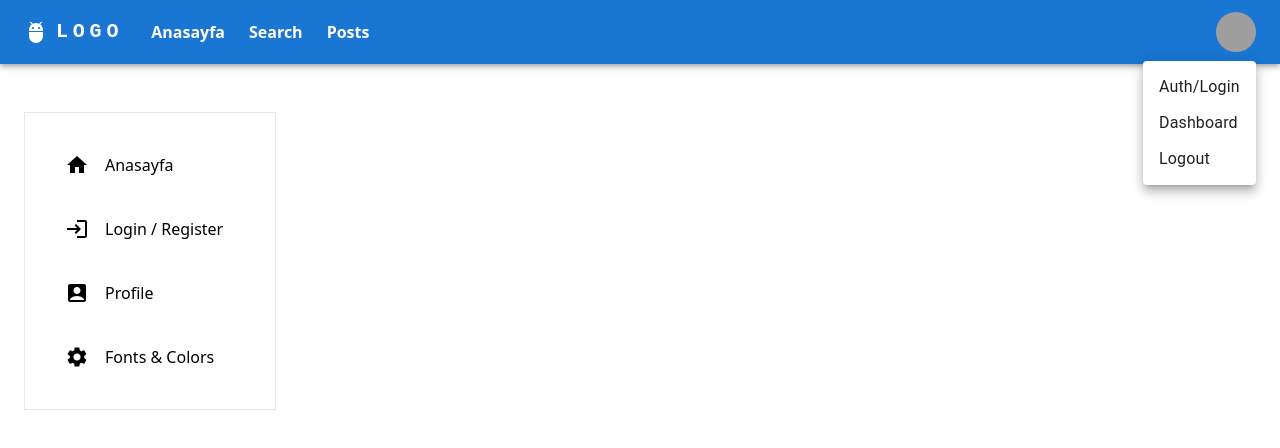
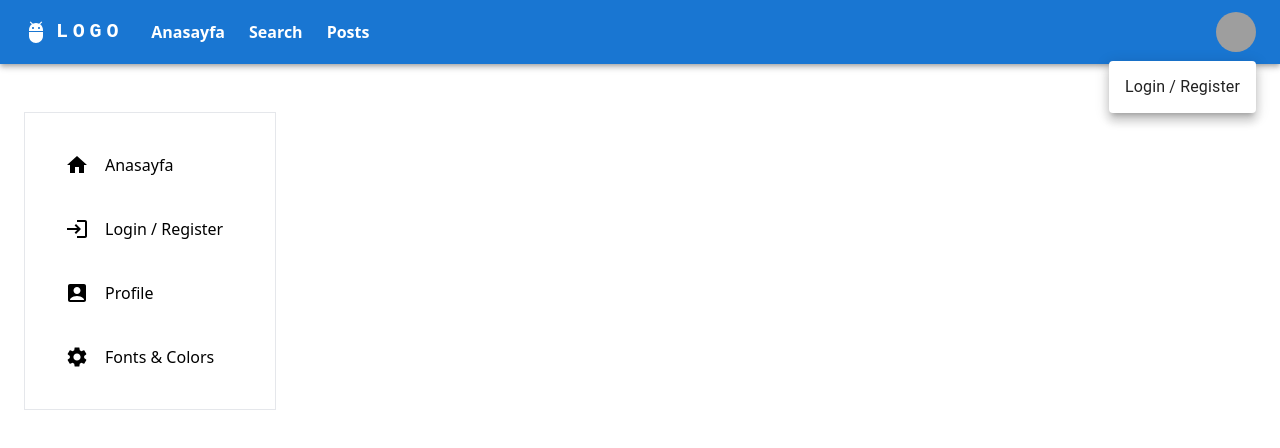
Before and after one commit to Onur-Ardic/FullStackSocialMedia, a Next.js app in the folder frontend/: page / in a window 1280 px wide. Both pictures are taken after a click on the button "Open settings". Shown: the top 448 px of the page. Built offline with nearby package versions, Linux system fonts and the light colour scheme; grey boxes are pictures that could not be loaded.

Commit message:
Logout Handler Has Been Completed

```diff
--- a/frontend/components/Globals/Navbar.tsx
+++ b/frontend/components/Globals/Navbar.tsx
@@ -14,6 +14,8 @@ import Tooltip from '@mui/material/Tooltip'
 import MenuItem from '@mui/material/MenuItem'
 import AdbIcon from '@mui/icons-material/Adb'
 import Link from 'next/link'
+import { useUser } from '@/hooks/useUser'
+import { useLogout } from '@/hooks/useLogut'
 
 const pages = ['Anasayfa', 'Search', 'Posts']
 const settings = ['Auth/Login', 'Dashboard', 'Logout']
@@ -21,6 +23,8 @@ const settings = ['Auth/Login', 'Dashboard', 'Logout']
 function Navbar() {
   const [anchorElNav, setAnchorElNav] = React.useState<null | HTMLElement>(null)
   const [anchorElUser, setAnchorElUser] = React.useState<null | HTMLElement>(null)
+  const user = useUser()
+  const userLogoutHandler = useLogout()
 
   const handleOpenNavMenu = (event: React.MouseEvent<HTMLElement>) => {
     setAnchorElNav(event.currentTarget)
@@ -147,11 +151,19 @@ function Navbar() {
               open={Boolean(anchorElUser)}
               onClose={handleCloseUserMenu}
             >
-              {settings.map((setting) => (
-                <MenuItem key={setting} onClick={handleCloseUserMenu}>
-                  <Link href={`/${setting.toLowerCase()}`}>{setting}</Link>
-                </MenuItem>
-              ))}
+              <MenuItem
+                onClick={handleCloseUserMenu}
+                sx={{ display: 'flex', flexDirection: 'column', alignItems: 'center', gap: 2 }}
+              >
+                {user.status === 'failed' ? (
+                  <Link href={settings[0]}>Login / Register</Link>
+                ) : (
+                  <div className="flex flex-col gap-2">
+                    <Link href={settings[1]}>Dashboard</Link>
+                    <button onClick={userLogoutHandler}>Logout</button>
+                  </div>
+                )}
+              </MenuItem>
             </Menu>
           </Box>
         </Toolbar>
--- a/frontend/components/Globals/Sidebar.tsx
+++ b/frontend/components/Globals/Sidebar.tsx
@@ -5,16 +5,11 @@ import LoginIcon from '@mui/icons-material/Login'
 import SettingsIcon from '@mui/icons-material/Settings'
 import AccountBoxIcon from '@mui/icons-material/AccountBox'
 import { useUser } from '@/hooks/useUser'
-import { useDispatch } from 'react-redux'
-import { logout } from '@/libs/features/slice/userSlice'
+import { useLogout } from '@/hooks/useLogut'
 
 const Sidebar = () => {
-  const dispatch = useDispatch()
   const user = useUser()
-  const userLogoutHandler = () => {
-    dispatch(logout())
-    window.location.href = '/auth/login'
-  }
+  const userLogoutHandler = useLogout()
 
   return (
     <article className="flex flex-col gap-6 px-6 w-[300px] mt-12">
--- /dev/null
+++ b/frontend/hooks/useLogut.tsx
@@ -0,0 +1,15 @@
+import { logout } from '@/libs/features/slice/userSlice'
+import { useRouter } from 'next/navigation'
+import { useDispatch } from 'react-redux'
+
+export const useLogout = () => {
+  const dispatch = useDispatch()
+  const router = useRouter()
+
+  const userLogoutHandler = () => {
+    dispatch(logout())
+    router.push('auth/login')
+  }
+
+  return userLogoutHandler
+}
```
